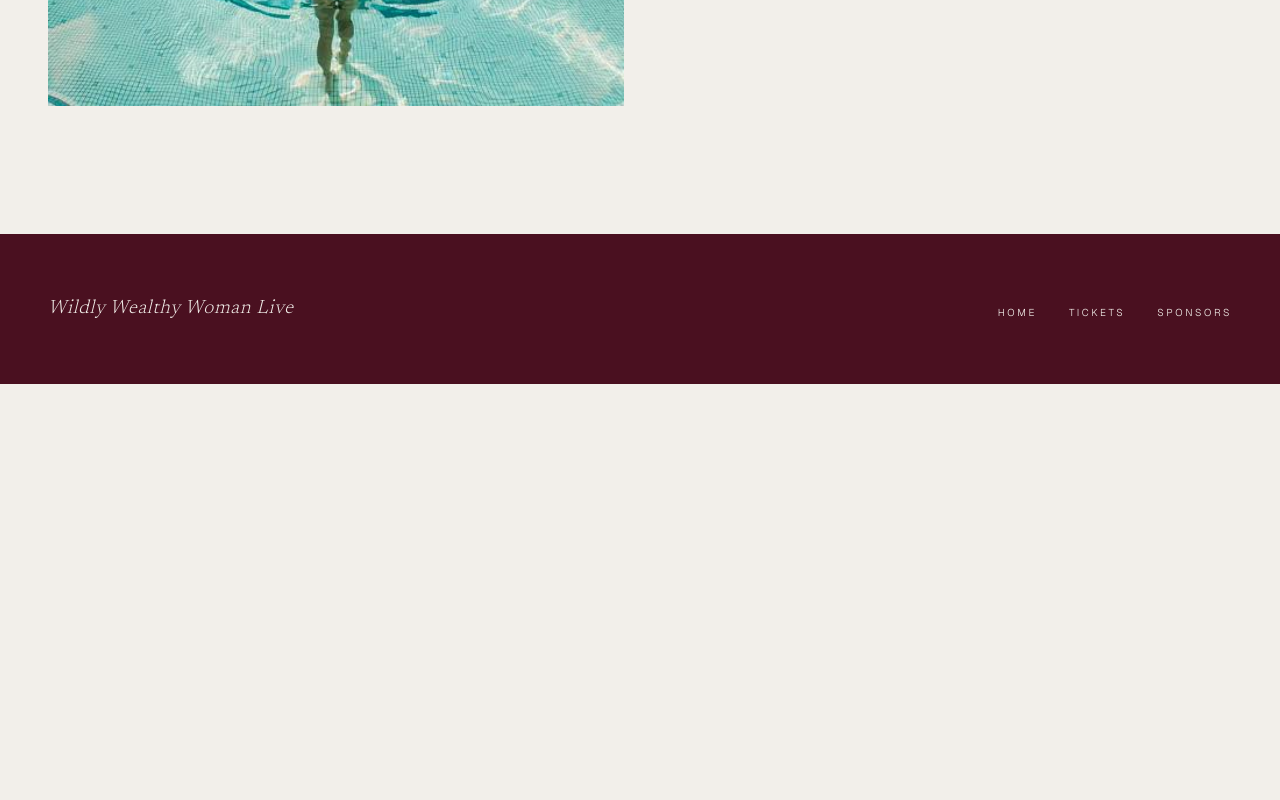
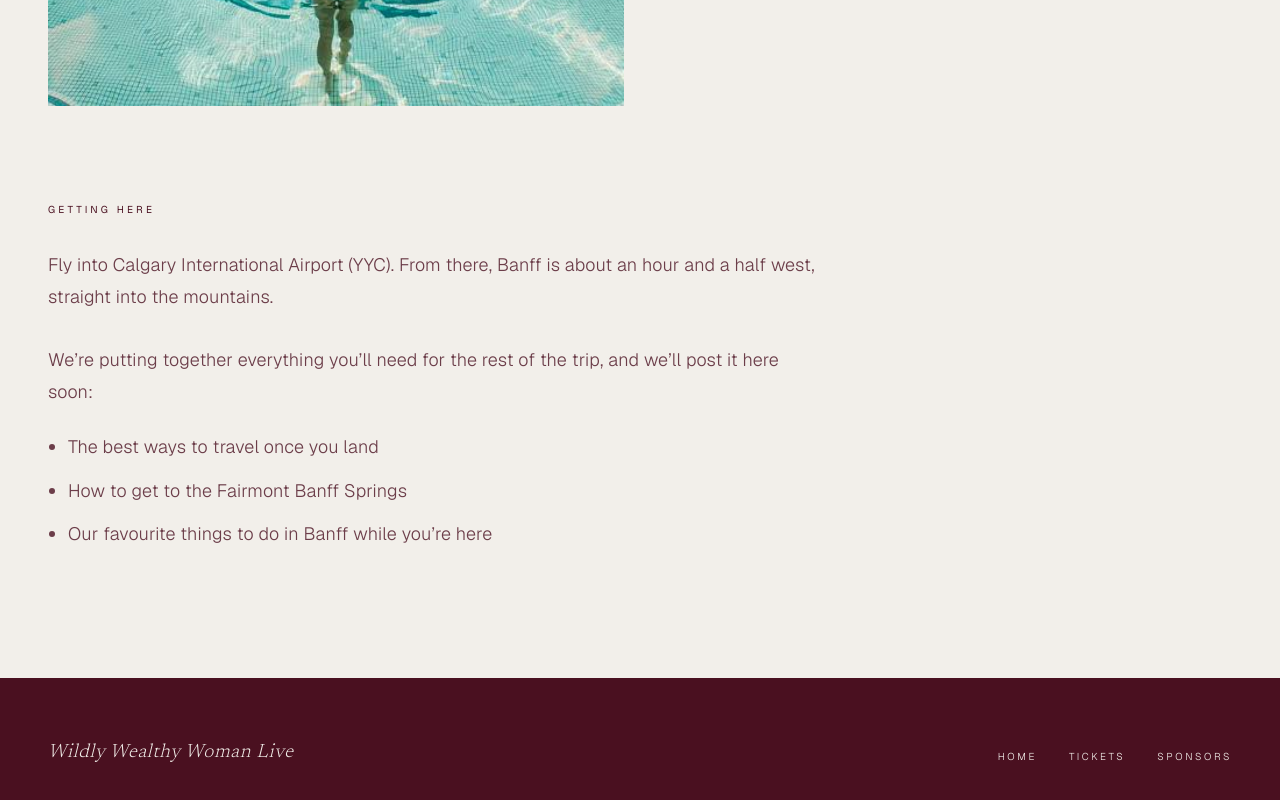
Before and after one commit to westrosemedia/wildly-wealthy-woman-live, a Next.js app: page /tickets in a window 1280 px wide. Shown: the part 1983-2783 px from the top of the page. Before the commit the page ends 2367 px from the top, so only its background shows below. Built offline with nearby package versions, Linux system fonts and the light colour scheme.

Commit message:
Add a Getting here section below the Banff room photos.
The tickets page now lists how guests fly into Calgary and what travel details are still coming, without changing prices, Stripe links, or the room block.

Co-authored-by: westrosemedia <westrosemedia@users.noreply.github.com>

```diff
--- a/src/app/tickets/page.tsx
+++ b/src/app/tickets/page.tsx
@@ -114,6 +114,20 @@ export default function TicketsPage() {
               </figure>
             ))}
           </div>
+          <div id="getting-here" className="mt-16 max-w-3xl md:mt-24">
+            <SectionKicker>{copy.tickets.gettingHere.heading}</SectionKicker>
+            <p className="body-copy mt-8 text-burgundy/80">
+              {copy.tickets.gettingHere.lead}
+            </p>
+            <p className="body-copy mt-8 text-burgundy/80">
+              {copy.tickets.gettingHere.soon}
+            </p>
+            <ul className="body-copy mt-6 list-disc space-y-3 pl-5 text-burgundy/80">
+              {copy.tickets.gettingHere.items.map((item) => (
+                <li key={item}>{item}</li>
+              ))}
+            </ul>
+          </div>
         </div>
       </section>
 
--- a/src/lib/copy.ts
+++ b/src/lib/copy.ts
@@ -137,6 +137,16 @@ export const copy = {
       when: "Banff Springs Hotel, March 2027",
       body: "A room block is being arranged. The booking code will be posted here as soon as we have it. Use that code when you book through the hotel.",
       cta: "Hotel discount and room block coming soon",
+    },
+    gettingHere: {
+      heading: "Getting here",
+      lead: "Fly into Calgary International Airport (YYC). From there, Banff is about an hour and a half west, straight into the mountains.",
+      soon: "We’re putting together everything you’ll need for the rest of the trip, and we’ll post it here soon:",
+      items: [
+        "The best ways to travel once you land",
+        "How to get to the Fairmont Banff Springs",
+        "Our favourite things to do in Banff while you’re here",
+      ],
     },
   },
   founders: {
```
